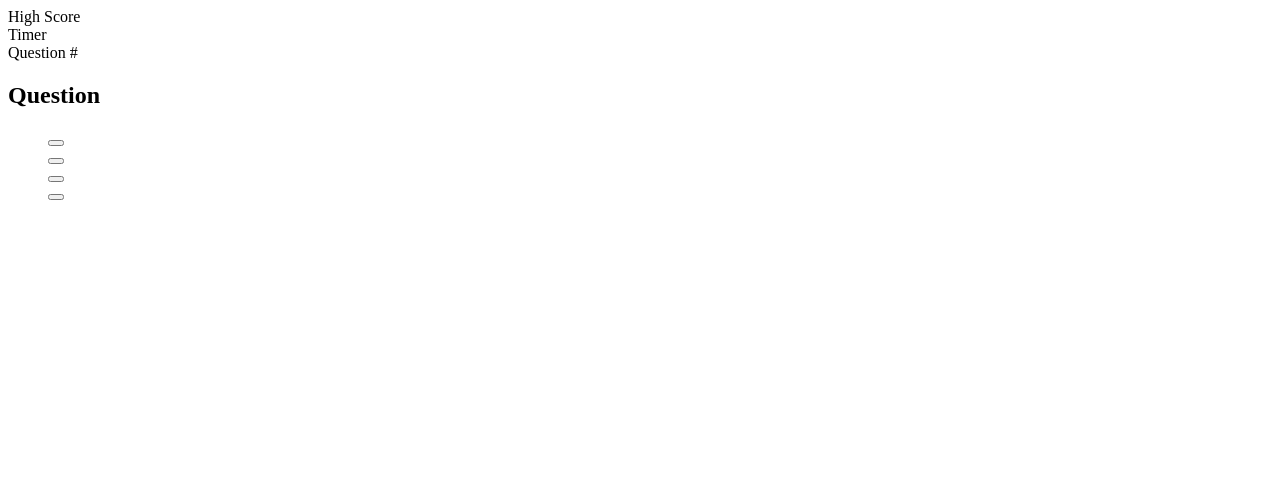
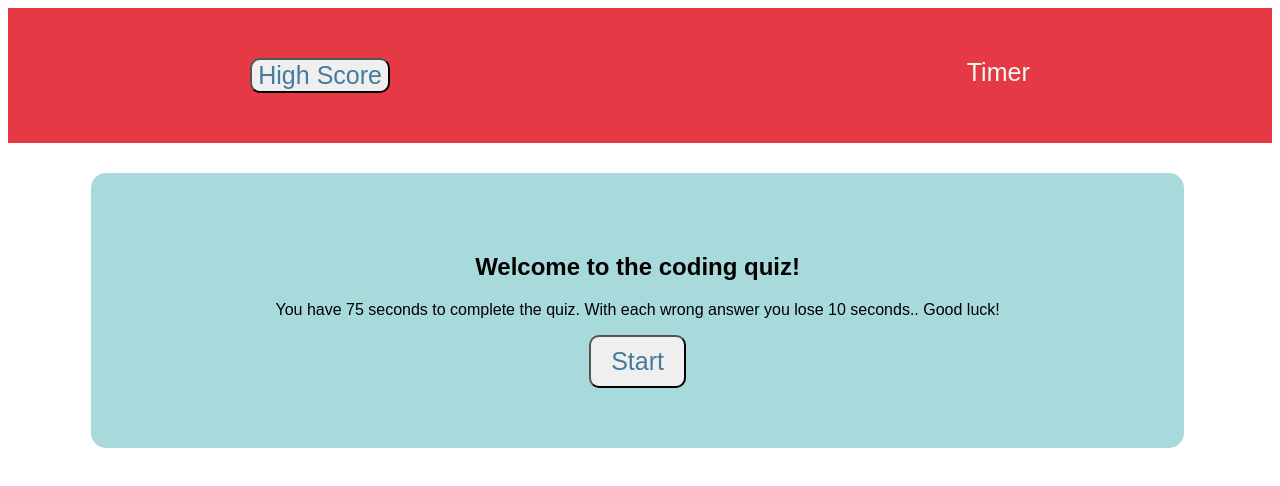
Before and after one commit to frostyausty/CodeQuiz, a plain HTML site: page index.html in a window 1280 px wide. Drawn offline with Linux system fonts and the light colour scheme.

Commit message:
added start page and question page, populated with first question

```diff
--- a/assets/script.js
+++ b/assets/script.js
@@ -1 +1,55 @@
-console.log("Hello world");
+var startButton = document.getElementById('startBtn');
+var quizBox = document.getElementById('quiz');
+var startSection = document.getElementById('start');
+var questionEl = document.getElementById('question');
+
+var questions = [
+    {
+        q: 'Commonly used data types DO NOT include:',
+        a: 'alerts',
+        b: ['strings', 'booleans', 'numbers', 'alerts']
+    },
+    {
+        q: 'The condition in an if / else statement is enclosed within ____.',
+        a: 'parentheses',
+        b: ['quotes', 'curly brackets', 'parentheses', 'square brackets']
+    },
+    {
+        q: 'Arrays in JavaScript can be used to store ____.',
+        a: 'all of the above',
+        b: ['numbers and strings', 'other arrays', 'booleans', 'all of the above']
+    },
+    {
+        q: 'String values must be enclosed within ____ when being assigned to variables',
+        a: 'quotes',
+        b: ['commas', 'curly brackets', 'quotes', 'parentheses']
+    },
+    {
+        q: 'A very useful tool used during development and debugging for printing content to the debugger is:',
+        a: 'console.log',
+        b: ['JavaScript', 'terminal/bash', 'for loops', 'console.log']
+    }
+]
+
+function startQuiz() {
+    console.log('start game');
+    startSection.classList.add('hide');
+    quizBox.classList.remove('hide');
+    nextQuestion()
+}
+
+function nextQuestion() {
+    document.getElementById('question').textContent = questions[0].q;
+    document.getElementById('btn1').textContent = questions[0].b[0];
+    document.getElementById('btn2').textContent = questions[0].b[1];
+    document.getElementById('btn3').textContent = questions[0].b[2];
+    document.getElementById('btn4').textContent = questions[0].b[3];
+
+
+}
+
+function userAnswer() {
+
+}
+
+startButton.addEventListener('click', startQuiz);
--- a/assets/style.css
+++ b/assets/style.css
@@ -1,3 +1,63 @@
 .answers li {
     list-style-type: none;
 }
+
+#grid {
+    display: grid;
+    grid-template-columns: 20%, 20%, 20%, 20%, 20%;
+    grid-template-rows: 20%, 20%, 20%, 20%, 20%;
+}
+
+#header {
+    display:grid;
+    grid-area: 1 / 1 / 2 / 6;
+    text-align: center;
+    padding: 50px;
+    background-color: #e63946;
+    color: #f1faee;
+    font-family:Gill Sans Extrabold, sans-serif;
+    font-size: 25px;
+}
+
+#highscore {
+    grid-column: 1 / 3;
+
+}
+
+.header button{
+    color: #457b9d;
+    font-family:Gill Sans Extrabold, sans-serif;
+    font-size: 25px;
+    border-radius: 10px;
+}
+
+#timer{
+    grid-column: 4 / 6;
+}
+
+
+.content {
+    grid-area: 3 / 2 / 4 / 5;
+    padding: 60px;
+    background-color: #a8dadc;
+    border-radius: 15px;
+    margin-top: 30px;
+    font-family:Gill Sans Extrabold, sans-serif;
+
+}
+
+.start {
+    text-align: center;
+}
+
+.start button {
+    color: #457b9d;
+    font-family:Gill Sans Extrabold, sans-serif;
+    font-size: 25px;
+    border-radius: 10px;
+    padding: 10px 20px 10px 20px;
+}
+
+.hide {
+    display:none;
+}
--- a/index.html
+++ b/index.html
@@ -7,20 +7,29 @@
     <link rel="stylesheet" href="./assets/style.css">
 </head>
 
-<body>
-    <header>
-        <div class="highscore">
-            High Score
+<body id = "grid">
+    <header class ="header" id="header">
+        <div id="highscore">
+            <button>High Score</button>
         </div>
 
-        <div class="timer">
+        <div id="timer">
             Timer
         </div>
     </header>
 
-    <section class="quiz">
+    <section class ="content">
+        <div class = "start" id = "start">
+            <h1>Welcome to the coding quiz!</h1>
+            <p>
+                You have 75 seconds to complete the quiz. With each wrong answer you lose 10 seconds.. Good luck!
+            </p>
+            <button id="startBtn">Start</button>
+        </div>
+
+        <div class="quiz hide" id="quiz">
             <div class="questionCount">Question # </div>
-        <h2 class= "question"> Question </h2>
+            <h2 id ="question"> Question </h2>
             <div>
                 <ul class= "answers">
                     <li class= "answer1"><button id="btn1"></button></li>
@@ -29,6 +38,8 @@
                     <li class= "answer4"><button id="btn4"></button></li>
                 </ul>
             </div>
+        </div>
+
     </section>
 
     <footer>
```
Lines whose indentation alone changed are shown as unchanged.
